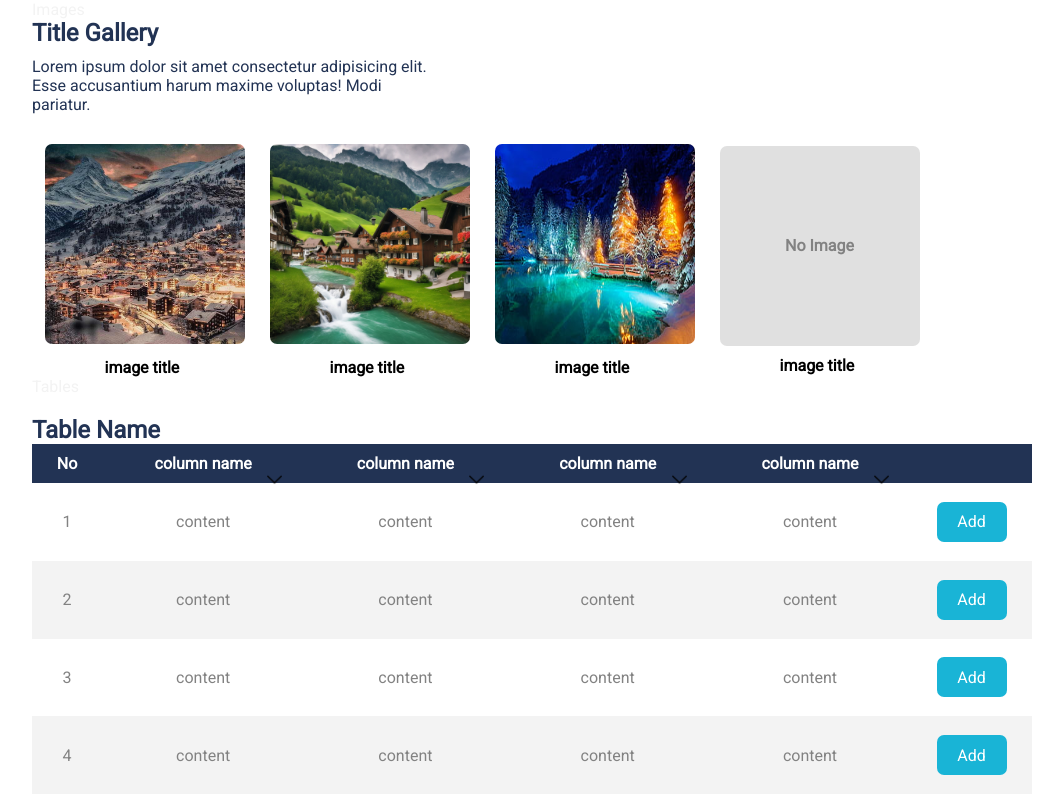
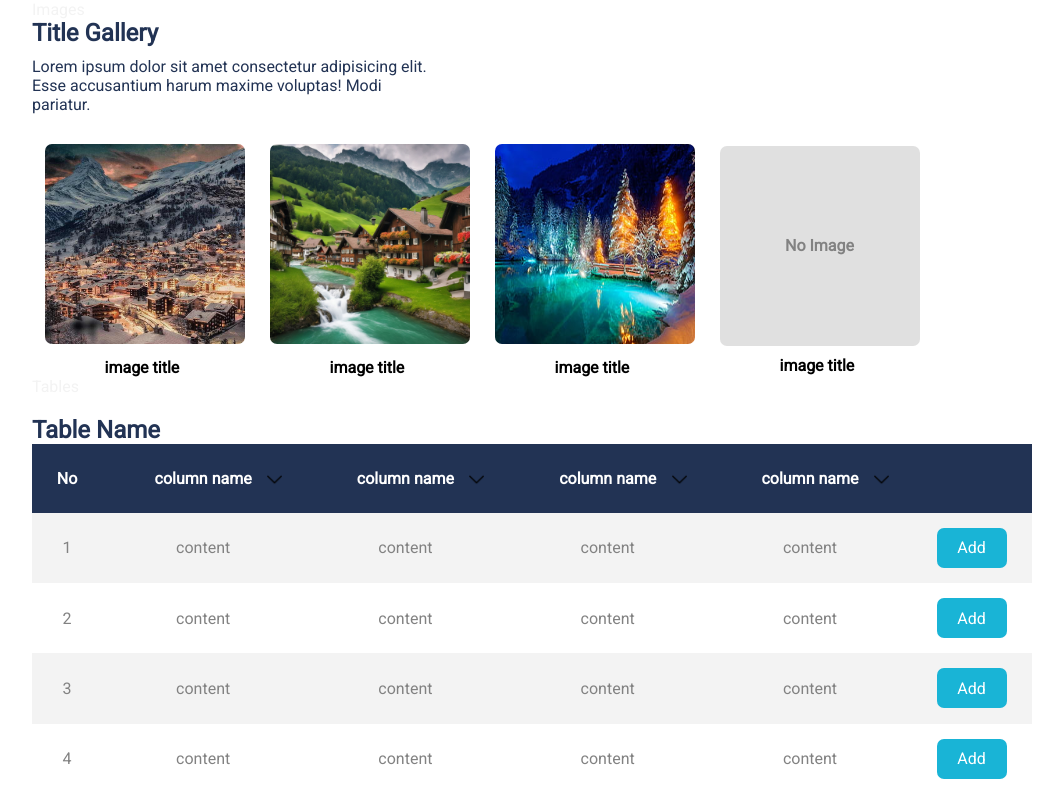
Before and after one commit to bava-bahurdeen/Big-elements, a plain HTML site: page index.html in a window 1280 px wide. Shown: the top 800 px of the page, without its empty margins (18-1081 px from the left). Drawn offline with Linux system fonts and the light colour scheme; a web font is replaced by a local one.

Commit message:
fixed the html error

```diff
--- a/index.html
+++ b/index.html
@@ -44,17 +44,15 @@
             <div class="table">
                 <h2 class="violet table-head">Table Name</h2>
                 <table>
-                    <thead>
+            <tbody>
+                <tr>
                     <th>No</th>
                     <th>column name<img src="/assets/down-arrow.png" alt=""></th>
                     <th>column name<img   src="/assets/down-arrow.png" alt=""></th>
                     <th>column name<img  src="/assets/down-arrow.png" alt=""></th>
                     <th>column name<img   src="/assets/down-arrow.png" alt=""></th>
                  <th></th>
-                    </thead>
-
-
-                    <tbody>
+                </tr>
                         <tr>
                             <td>1</td>
                             <td>content</td>
```
Lines whose indentation alone changed are shown as unchanged.
